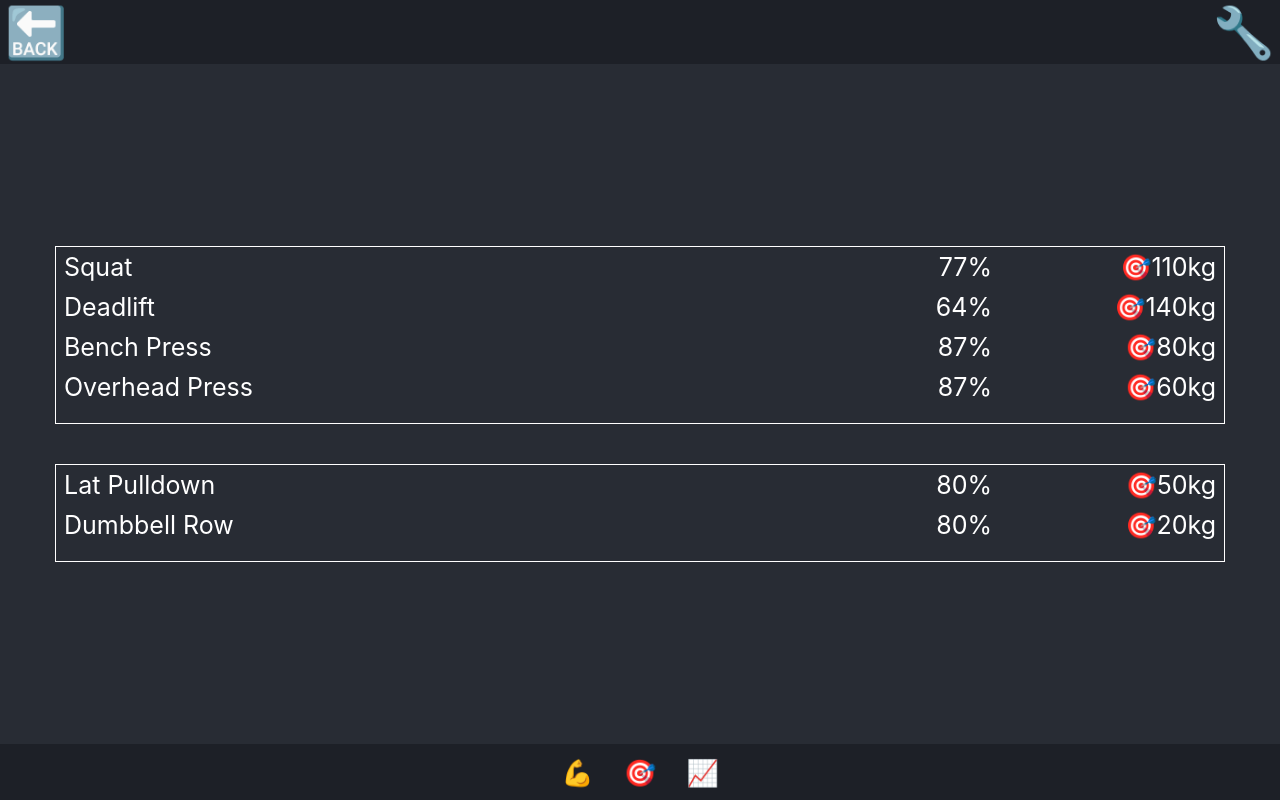
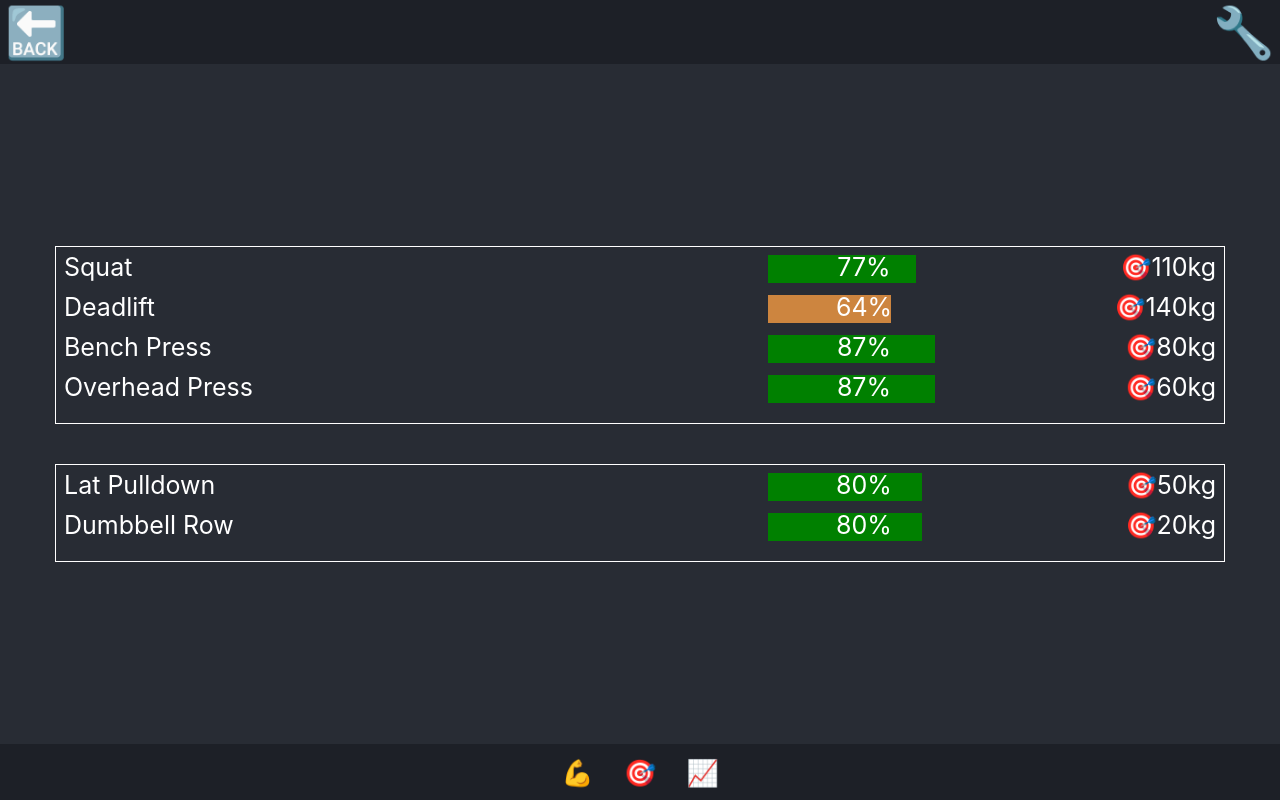
Before and after one commit to JakeRowsell89/gzclp, a React (Create React App) app: page /goals in a window 1280 px wide. Built offline with nearby package versions, Linux system fonts and the light colour scheme.

Commit message:
✨Add progress bar to goals page

```diff
--- a/src/components/pages/Goals.css
+++ b/src/components/pages/Goals.css
@@ -31,9 +31,23 @@
 
 .Goals-page .goal .achieved {
   min-width: 15vw;
+  text-align: center;
+  z-index: 1;
+  position: relative;
+}
+.Goals-page .goal .target {
+  min-width: 15vw;
   text-align: right;
 }
-.Goals-page .goal .target {
-  min-width: 10vw;
-  text-align: right;
+
+.Goals-page .progress-wrapper{
+  position: relative;
 }
+
+.Goals-page .progress-bar {
+  position: absolute;
+  background: green;
+  height: 70%;
+  width: 50%;
+  top: 0;
+}
--- a/src/components/pages/Goals.js
+++ b/src/components/pages/Goals.js
@@ -22,7 +22,10 @@ class Goals extends Component {
                           {goal.exercise}
                           {goal.accomplished && <span role="img" aria-label="green-tick"> ✅</span>}
                         </div>
-                        <div className="achieved">{goal.completionPercentage}%</div>
+                        <div class="progress-wrapper">
+                          <div className="achieved">{goal.completionPercentage}%</div>
+                          <div className="progress-bar" style={{ width: goal.completionPercentage + "%", background: goal.completionPercentage < 70 ? "peru" : "green" }}></div>
+                        </div>
                         <div className="target"><span role="img" aria-label="target">🎯</span>{goal.goal}kg</div>
                       </div>
                     )
```
